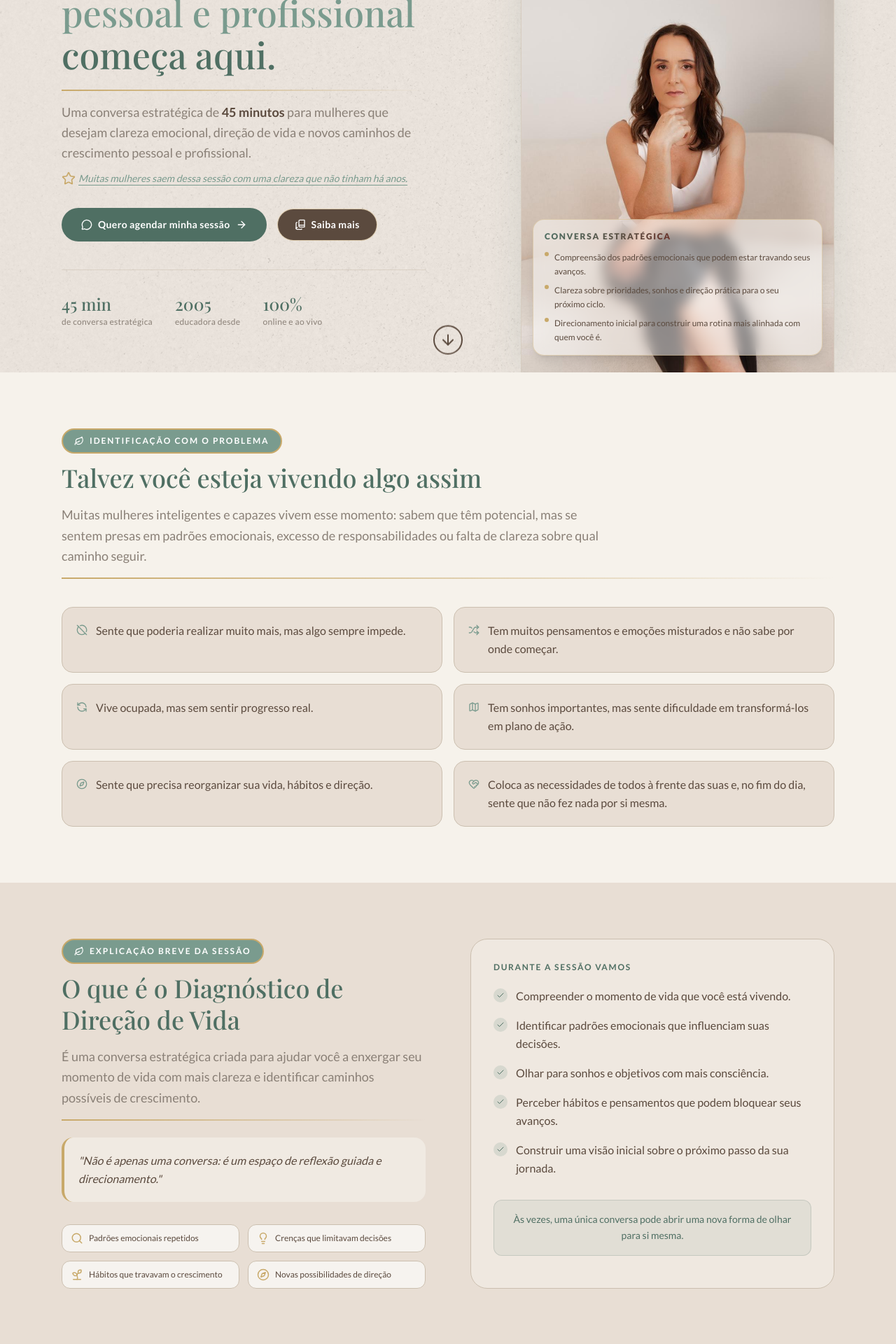
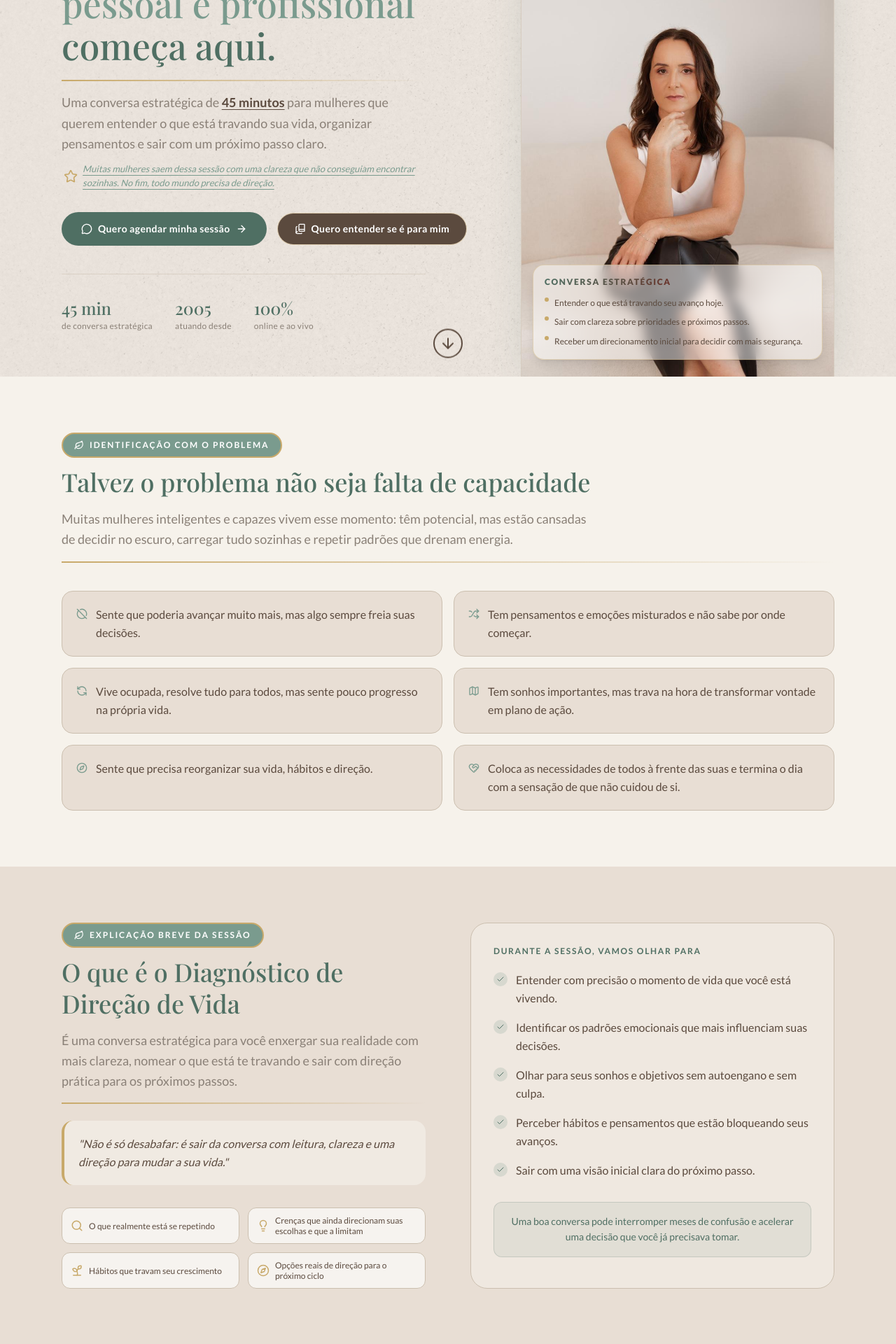
Before and after one commit to ManelPechim/julaine-site-project, a React (Vite) app: page / in a window 1280 px wide. Shown: the part 280-2200 px from the top of the page at 70% size. Built offline with nearby package versions, Linux system fonts and the light colour scheme.

Commit message:
repaginada na conversao dos textos para que seja mais direta, urgente e orientada a resultado

```diff
--- a/src/layouts/sd-sections/Explanation.tsx
+++ b/src/layouts/sd-sections/Explanation.tsx
@@ -2,20 +2,20 @@ import { Check, Compass, Lightbulb, Search, Sprout } from "lucide-react";
 import { SectionTitle } from "../../components/SectionTitle";
 
 const sessionFocus = [
-  "Compreender o momento de vida que você está vivendo.",
-  "Identificar padrões emocionais que influenciam suas decisões.",
-  "Olhar para sonhos e objetivos com mais consciência.",
-  "Perceber hábitos e pensamentos que podem bloquear seus avanços.",
-  "Construir uma visão inicial sobre o próximo passo da sua jornada.",
+  "Entender com precisão o momento de vida que você está vivendo.",
+  "Identificar os padrões emocionais que mais influenciam suas decisões.",
+  "Olhar para seus sonhos e objetivos sem autoengano e sem culpa.",
+  "Perceber hábitos e pensamentos que estão bloqueando seus avanços.",
+  "Sair com uma visão inicial clara do próximo passo.",
 ];
 
 const size: string = "h-4.5 w-4.5"
 
 const discoveries = [
-  { icon: <Search className={size} />, label: "Padrões emocionais repetidos" },
-  { icon: <Lightbulb className={size} />, label: "Crenças que limitavam decisões" },
-  { icon: <Sprout className={size} />, label: "Hábitos que travavam o crescimento" },
-  { icon: <Compass className={size} />, label: "Novas possibilidades de direção" },
+  { icon: <Search className={size} />, label: "O que realmente está se repetindo" },
+  { icon: <Lightbulb className={size} />, label: "Crenças que ainda direcionam suas escolhas e que a limitam" },
+  { icon: <Sprout className={size} />, label: "Hábitos que travam seu crescimento" },
+  { icon: <Compass className={size} />, label: "Opções reais de direção para o próximo ciclo" },
 ];
 
 export default function Explanation() {
@@ -28,7 +28,7 @@ export default function Explanation() {
             <SectionTitle
               label="Explicação breve da sessão"
               title="O que é o Diagnóstico de Direção de Vida"
-              description="É uma conversa estratégica criada para ajudar você a enxergar seu momento de vida com mais clareza e identificar caminhos possíveis de crescimento."
+              description="É uma conversa estratégica para você enxergar sua realidade com mais clareza, nomear o que está te travando e sair com direção prática para os próximos passos."
             />
 
             {/* Divider line */}
@@ -37,8 +37,7 @@ export default function Explanation() {
             {/* Quote block */}
             <div className="mt-6 rounded-2xl border-l-4 border-[#C8A96A] bg-[#F6F2EB]/60 p-5">
               <p className="text-sm italic leading-relaxed text-[#5B4A3E] md:text-base">
-                "Não é apenas uma conversa: é um espaço de reflexão guiada e
-                direcionamento."
+                "Não é só desabafar: é sair da conversa com leitura, clareza e uma direção para mudar a sua vida."
               </p>
             </div>
 
@@ -59,7 +58,7 @@ export default function Explanation() {
           {/* Right column */}
           <div className="reveal sd-delay-2 rounded-3xl border border-[#CBBFAF] bg-[#F6F2EB]/50 p-6 md:p-8">
             <p className="mb-5 text-xs font-bold uppercase tracking-[0.14em] text-[#4F6F63]">
-              Durante a sessão vamos
+              Durante a sessão, vamos olhar para
             </p>
             <ul className="space-y-4">
               {sessionFocus.map((focus, i) => (
@@ -78,7 +77,7 @@ export default function Explanation() {
             {/* Bottom note */}
             <div className="mt-8 rounded-xl bg-[#4F6F63]/8 border border-[#4F6F63]/20 p-4 text-center">
               <p className="text-xs leading-relaxed text-[#4F6F63] md:text-sm">
-                Às vezes, uma única conversa pode abrir uma nova forma de olhar para si mesma.
+                Uma boa conversa pode interromper meses de confusão e acelerar uma decisão que você já precisava tomar.
               </p>
             </div>
           </div>
--- a/src/layouts/sd-sections/ForWho.tsx
+++ b/src/layouts/sd-sections/ForWho.tsx
@@ -1,6 +1,6 @@
 import { Check, X } from "lucide-react";
 import { SectionTitle } from "../../components/SectionTitle";
-import WhatsAppButton from "../../components/WhatsappButton";
+import WhatsAppButton from "../../components/WhatsAppButton";
 
 const forWho = [
   "Desejam desenvolver inteligência emocional.",
--- a/src/layouts/sd-sections/Hero.tsx
+++ b/src/layouts/sd-sections/Hero.tsx
@@ -1,5 +1,5 @@
-import { BookCopy, SparkleIcon, Sparkles, Star } from "lucide-react";
-import WhatsAppButton from "../../components/WhatsappButton";
+import { BookCopy, Sparkles, Star } from "lucide-react";
+import WhatsAppButton from "../../components/WhatsAppButton";
 import ScrollIndicator from "../../components/ui/Scroll-Indicator";
 
 const heroHighlights = [
@@ -9,7 +9,7 @@ const heroHighlights = [
   },
   {
     num: "2005",
-    label: "educadora desde",
+    label: "atuando desde",
   },
   {
     num: "100%",
@@ -18,9 +18,9 @@ const heroHighlights = [
 ];
 
 const sessionFeatures = [
-  "Compreensão dos padrões emocionais que podem estar travando seus avanços.",
-  "Clareza sobre prioridades, sonhos e direção prática para o seu próximo ciclo.",
-  "Direcionamento inicial para construir uma rotina mais alinhada com quem você é.",
+  "Entender o que está travando seu avanço hoje.",
+  "Sair com clareza sobre prioridades e próximos passos.",
+  "Receber um direcionamento inicial para decidir com mais segurança.",
 ];
 
 export default function Hero() {
@@ -55,19 +55,19 @@ export default function Hero() {
           {/* subheadline */}
           <p className="mb-3 text-base leading-relaxed text-[#8A8077] md:text-lg">
             Uma conversa estratégica de{" "}
-            <strong className="text-[#5B4A3E]">45 minutos</strong> para mulheres
-            que desejam clareza emocional, direção de vida e novos caminhos de
-            crescimento pessoal e profissional.
+            <strong className="text-[#5B4A3E] underline underline-offset-3">45 minutos</strong> para mulheres
+            que querem entender o que está travando sua vida, organizar pensamentos
+            e sair com um próximo passo claro.
           </p>
 
           {/* social proof quote */}
-          <p className="flex items-center gap-1 mb-8 text-sm italic text-[#7A9B8E] underline underline-offset-4">
-            <Star className="h-5 w-5 text-[#C8A96A]" />
-            Muitas mulheres saem dessa sessão com uma clareza que não tinham há anos.
+          <p className="flex items-center gap-1 mb-8 text-[13px] italic text-[#7A9B8E] underline underline-offset-4">
+            <Star className="h-5 w-10 text-[#C8A96A]" />
+            Muitas mulheres saem dessa sessão com uma clareza que não conseguiam encontrar sozinhas. No fim, todo mundo precisa de direção.
           </p>
 
           {/* CTAs */}
-          <div className="flex flex-wrap items-center gap-4">
+          <div className="flex flex-wrap md:flex-nowrap md:text-nowrap items-center gap-4">
             <WhatsAppButton label="Quero agendar minha sessão" />
             {/* <button
               onClick={() => document.getElementById("more")?.scrollIntoView({ behavior: 'smooth' })}
@@ -81,7 +81,7 @@ export default function Hero() {
               className="inline-flex items-center justify-center gap-2 rounded-full px-6 py-3 ring-1 ring-[#C8A96A]/40 bg-[#5B4A3E] text-white text-sm font-bold tracking-wide transition-all duration-300 hover:-translate-y-0.5"
             >
               <BookCopy className="h-4 w-4" />
-              Saiba mais
+              Quero entender se é para mim
             </button>
           </div>
 
@@ -103,7 +103,7 @@ export default function Hero() {
         />
 
         {/* ── RIGHT: photo + feature card ── */}
-        <div className="relative flex justify-center self-center md:justify-end md:self-end mb-5 md:mb-0">
+        <div className="relative flex justify-center self-center lg:justify-end lg:self-end mb-5 md:mb-0">
           {/* main photo */}
           <div className="relative w-full max-w-sm overflow-hidden rounded-t-3xl border border-b-0 border-[#CBBFAF]/60 shadow-[0_-8px_48px_rgba(79,111,99,0.14)] lg:max-w-md">
             <img
--- a/src/layouts/sd-sections/HowItWorks.tsx
+++ b/src/layouts/sd-sections/HowItWorks.tsx
@@ -1,31 +1,31 @@
 import { CalendarCheck, Clock3, Compass, Video } from "lucide-react";
 import { SectionTitle } from "../../components/SectionTitle";
-import WhatsAppButton from "../../components/WhatsappButton";
+import WhatsAppButton from "../../components/WhatsAppButton";
 
 const processSteps = [
   {
     icon: CalendarCheck,
     title: "Você solicita sua sessão",
     description:
-      "Clique no botão de agendamento e entre em contato pelo WhatsApp.",
+      "Clique no botão de agendamento e chame no WhatsApp para verificar os horários disponíveis.",
   },
   {
     icon: Clock3,
     title: "Escolhe um horário disponível",
     description:
-      "Você recebe opções de agenda e seleciona o melhor horário para você.",
+      "Você recebe as opções de agenda e escolhe o melhor horário para a sua rotina.",
   },
   {
     icon: Video,
     title: "Participa da conversa online",
     description:
-      "Sessão de aproximadamente 40 a 45 minutos, com foco total no seu momento.",
+      "Sessão de aproximadamente 40 a 45 minutos, com foco total no seu momento e na sua demanda real.",
   },
   {
     icon: Compass,
     title: "Recebe direcionamento inicial",
     description:
-      "Você sai com mais clareza sobre próximos passos e possibilidades de crescimento.",
+      "Você sai com mais clareza sobre o que fazer agora e o que pode esperar para os próximos passos.",
   },
 ];
 
@@ -36,7 +36,7 @@ export default function HowItWorks() {
         <div className="reveal sd-delay-1">
           <SectionTitle
             label="Como funciona"
-            title="Um processo simples, direto e acolhedor"
+            title="Um processo simples, direto, acolhedor e sem enrolação"
           />
         </div>
 
--- a/src/layouts/sd-sections/IdentifingProblem.tsx
+++ b/src/layouts/sd-sections/IdentifingProblem.tsx
@@ -5,19 +5,19 @@ const iconClass: string = "mt-1 h-4 w-4 shrink-0 text-[#7A9B8E]";
 const painPoints = [
   {
     icon: <CircleOff className={`${iconClass}`} />,
-    item: "Sente que poderia realizar muito mais, mas algo sempre impede.",
+    item: "Sente que poderia avançar muito mais, mas algo sempre freia suas decisões.",
   },
   {
     icon: <Shuffle className={`${iconClass}`} />,
-    item: "Tem muitos pensamentos e emoções misturados e não sabe por onde começar.",
+    item: "Tem pensamentos e emoções misturados e não sabe por onde começar.",
   },
   {
     icon: <RefreshCcw className={`${iconClass}`} />,
-    item: "Vive ocupada, mas sem sentir progresso real.",
+    item: "Vive ocupada, resolve tudo para todos, mas sente pouco progresso na própria vida.",
   },
   {
     icon: <Map className={`${iconClass}`} />,
-    item: "Tem sonhos importantes, mas sente dificuldade em transformá-los em plano de ação.",
+    item: "Tem sonhos importantes, mas trava na hora de transformar vontade em plano de ação.",
   },
   {
     icon: <Compass className={`${iconClass}`} />,
@@ -25,7 +25,7 @@ const painPoints = [
   },
   {
     icon: <HeartHandshake className={`${iconClass}`} />,
-    item: "Coloca as necessidades de todos à frente das suas e, no fim do dia, sente que não fez nada por si mesma.",
+    item: "Coloca as necessidades de todos à frente das suas e termina o dia com a sensação de que não cuidou de si.",
   },
 ];
 
@@ -36,13 +36,13 @@ export default function IdentifingProblem() {
         <div className="reveal sd-delay-1">
           <SectionTitle
             label="Identificação com o problema"
-            title="Talvez você esteja vivendo algo assim"
-            description="Muitas mulheres inteligentes e capazes vivem esse momento: sabem que têm potencial, mas se sentem presas em padrões emocionais, excesso de responsabilidades ou falta de clareza sobre qual caminho seguir."
+            title="Talvez o problema não seja falta de capacidade"
+            description="Muitas mulheres inteligentes e capazes vivem esse momento: têm potencial, mas estão cansadas de decidir no escuro, carregar tudo sozinhas e repetir padrões que drenam energia."
           />
         </div>
 
         {/* Divider line */}
-        <div className="mt-4 h-0.5 w-full bg-gradient-to-r from-[#C8A96A] to-transparent" />
+        <div className="mt-4 h-0.5 w-full bg-linear-to-r from-[#C8A96A] to-transparent" />
 
         <ul className="mt-10 grid gap-4 md:grid-cols-2 justify">
           {painPoints.map(({ icon, item }) => (
--- a/src/layouts/sd-sections/Testimonials.tsx
+++ b/src/layouts/sd-sections/Testimonials.tsx
@@ -8,13 +8,13 @@ const Testimonials = () => {
         <div className="reveal sd-delay-1">
           <SectionTitle
             label="Depoimentos"
-            title="Relatos de quem já passou por essa conversa"
-            description="Experiências reais de mulheres que encontraram mais clareza, direção e confiança após a sessão diagnóstica."
+            title="Relatos de quem já saiu com mais clareza"
+            description="Experiências reais de mulheres que chegaram confusas e saíram com mais direção, segurança e vontade de agir depois da sessão."
           />
         </div>
 
         {/* Divider line */}
-        <div className="h-0.5 w-full bg-gradient-to-r from-[#C8A96A] to-transparent" />
+        <div className="h-0.5 w-full bg-linear-to-r from-[#C8A96A] to-transparent" />
 
         <TestimonialsPrints
           bgClass="bg-[#E8DED4] border-2 border-[#CBBFAF] hover:border-[#7A9B8E]"
--- a/src/pages/SessaoDiagnosticaPage.tsx
+++ b/src/pages/SessaoDiagnosticaPage.tsx
@@ -15,7 +15,7 @@ export default function SessaoDiagnosticaPage() {
     <main className="sd-body-font min-h-screen bg-[#F6F2EB] text-[#5B4A3E]">
       <Seo
         title="Sessão Diagnóstica | Julaine Guimarães"
-        description="Conversa estratégica de 40-45 minutos para gerar clareza emocional, direção de vida e próximos passos práticos."
+        description="Sessão diagnóstica online de 45 minutos para mulheres que querem clareza emocional, direção de vida e um próximo passo real para sair da confusão."
       />
       <Analytics />
 
```
Also changed, not shown: src/layouts/ebook-sections/Testimonials.tsx (+0 -13 lines), src/layouts/sd-sections/Author.tsx (+6 -6 lines), src/layouts/sd-sections/ImportantFinalInvite.tsx (+10 -10 lines), 1 other file (tests, documents, lock files or other folders).
